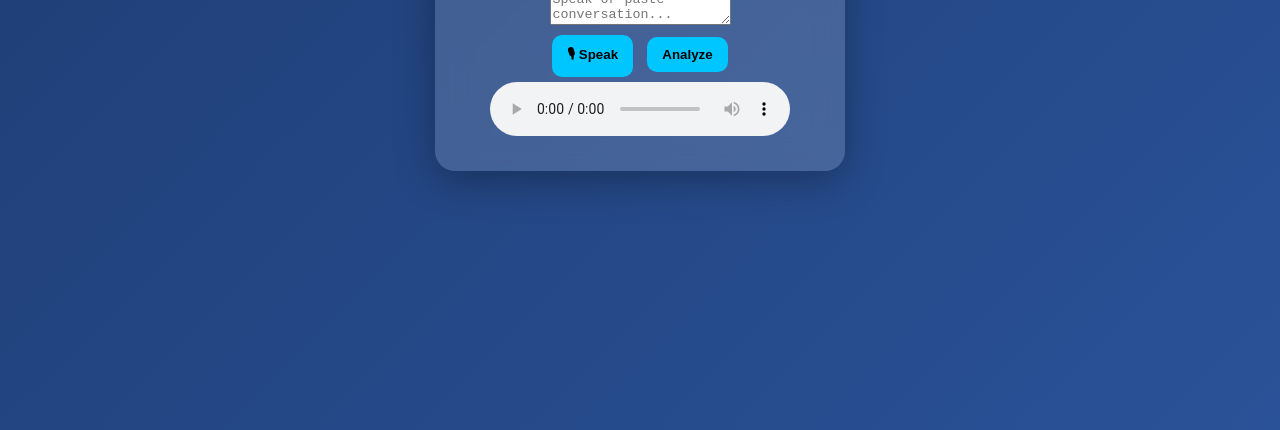
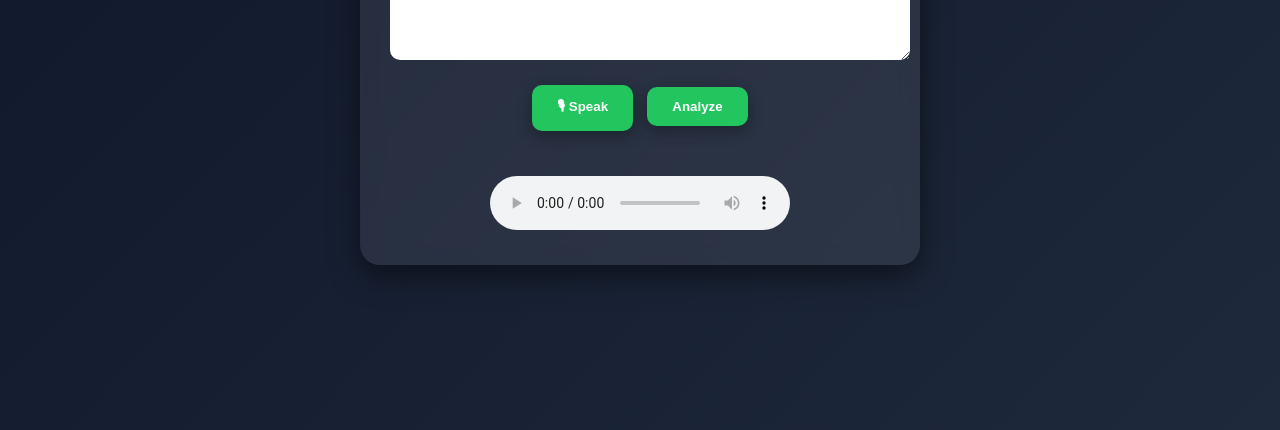
Before and after one commit to Eshwar-Abhishek/ai-voice-guardian, a plain HTML site: page index.html in a window 1280 px wide. Shown: the part 370-800 px from the top of the page. Drawn offline with Linux system fonts and the light colour scheme.

Commit message:
Update style.css

```diff
--- a/style.css
+++ b/style.css
@@ -1,105 +1,87 @@
 body {
     margin: 0;
-  font-family: 'Segoe UI', sans-serif;
-  background: linear-gradient(135deg, #1e3c72, #2a5298);
+    height: 100vh;
+    background: linear-gradient(135deg, #0f172a, #1e293b);
     display: flex;
     justify-content: center;
     align-items: center;
-  height: 100vh;
+    font-family: 'Segoe UI', sans-serif;
+    color: white;
 }
 
-/* Glass Card */
 .card {
-  background: rgba(255, 255, 255, 0.15);
-  backdrop-filter: blur(15px);
+    background: rgba(255, 255, 255, 0.08);
     padding: 30px;
     border-radius: 20px;
-  width: 350px;
+    backdrop-filter: blur(10px);
     text-align: center;
-  color: white;
-  box-shadow: 0 10px 40px rgba(0,0,0,0.3);
-
-  animation: fadeIn 1s ease-in-out;
+    width: 500px;
+    box-shadow: 0 10px 30px rgba(0,0,0,0.5);
 }
 
-/* Title */
-h1 {
-  margin-bottom: 5px;
+textarea {
+    width: 100%;
+    height: 120px;
+    border-radius: 10px;
+    padding: 10px;
+    border: none;
+    margin-top: 10px;
 }
 
-.subtitle {
-  color: #ddd;
-  margin-bottom: 20px;
+.buttons {
+    margin-top: 15px;
 }
 
-/* Input */
-input {
-  width: 90%;
-  padding: 12px;
+button {
+    margin: 5px;
+    padding: 10px 20px;
+    border-radius: 8px;
+    border: none;
+    cursor: pointer;
+    font-weight: bold;
+}
+
+#result {
+    margin-top: 20px;
+    font-size: 18px;
+    padding: 10px;
+    border-radius: 10px;
+}/* 🔥 BUTTON ANIMATIONS */
+button {
+    margin: 5px;
+    padding: 12px 25px;
     border-radius: 10px;
     border: none;
-  outline: none;
-  margin-bottom: 15px;
+    cursor: pointer;
+    font-weight: bold;
+    background: #22c55e;
+    color: white;
+    transition: all 0.2s ease;
+    box-shadow: 0 5px 15px rgba(0,0,0,0.3);
 }
 
-/* Buttons */
-.buttons button {
-  margin: 5px;
-  padding: 10px 15px;
-  border: none;
-  border-radius: 10px;
-  cursor: pointer;
-  background: #00c6ff;
-  color: black;
-  font-weight: bold;
-  transition: 0.3s;
+/* ✨ Hover effect */
+button:hover {
+    transform: translateY(-2px) scale(1.05);
+    box-shadow: 0 10px 25px rgba(34,197,94,0.6);
 }
 
-.buttons button:hover {
-  background: #0072ff;
-  color: white;
-  transform: scale(1.05);
+/* 👇 Click (press) effect */
+button:active {
+    transform: scale(0.95);
+    box-shadow: 0 3px 10px rgba(0,0,0,0.5);
 }
 
-/* Response */
-.response-box {
-  margin-top: 15px;
-  padding: 12px;
-  border-radius: 10px;
-  background: rgba(255,255,255,0.2);
-  min-height: 60px;
-
-  animation: fadeIn 0.5s ease-in-out;
+/* 🎯 Glow animation */
+button.glow {
+    animation: glow 1s infinite alternate;
 }
 
-/* Risk Bar */
-.risk-section {
-  margin-top: 20px;
-}
-
-.risk-container {
-  width: 100%;
-  height: 20px;
-  background: rgba(255,255,255,0.2);
-  border-radius: 10px;
-  overflow: hidden;
-}
-
-#riskBar {
-  height: 100%;
-  width: 0%;
-  background: green;
-  transition: width 0.6s ease, background 0.6s ease;
-}
-
-/* Animation */
-@keyframes fadeIn {
+@keyframes glow {
     from {
-    opacity: 0;
-    transform: translateY(20px);
+        box-shadow: 0 0 5px #22c55e;
     }
     to {
-    opacity: 1;
-    transform: translateY(0);
+        box-shadow: 0 0 20px #22c55e;
     }
 }
```
Lines whose indentation alone changed are shown as unchanged.
